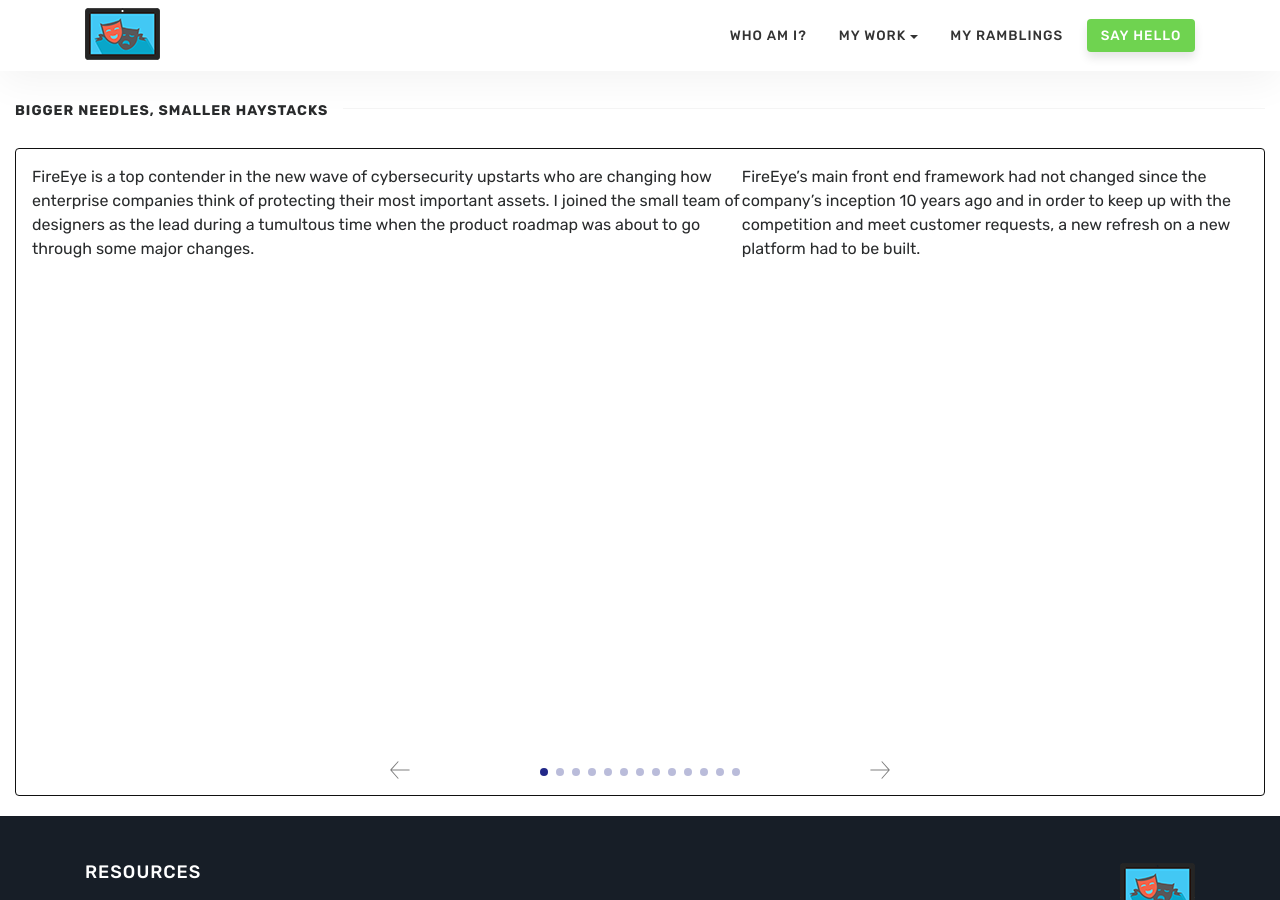
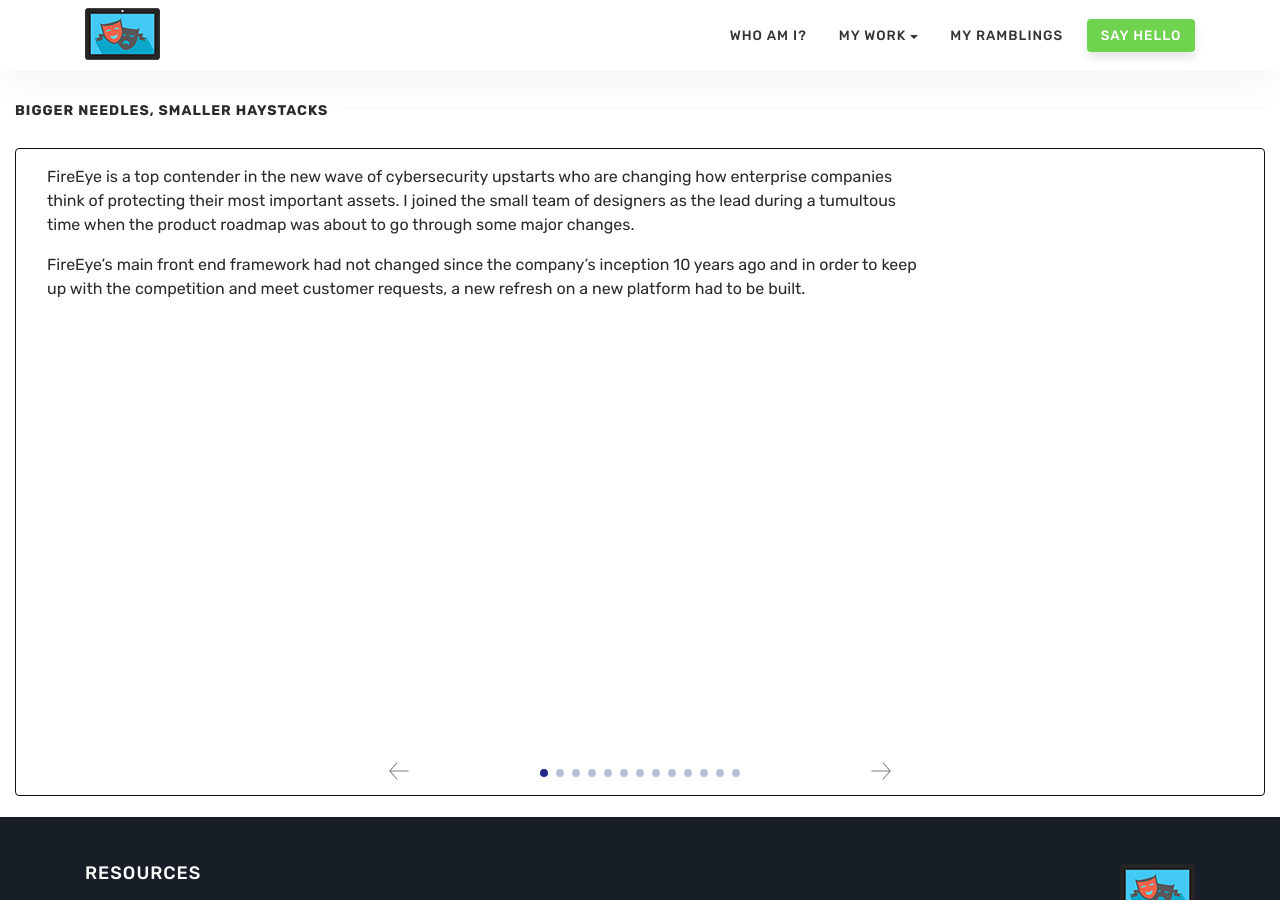
Before and after one commit to parveenj/screenplay, a Jekyll site: the page built from portfolio-fireeye.html, in a window 1280 px wide and 900 px high. Built offline with Jekyll 4.4.1, drawn with Linux system fonts in a browser that asks for light colours.

Commit message:
style slides more

```diff
--- a/portfolio-fireeye.html
+++ b/portfolio-fireeye.html
@@ -13,24 +13,26 @@
 
       <div class="carousel-inner">
         <div class="carousel-item active">
+          <div class="col-9">
             <p>
               FireEye is a top contender in the new wave of cybersecurity upstarts who are changing how enterprise companies think of protecting their most important assets.  I joined the small team of designers as the lead during a tumultous time when the product roadmap was about to go through some major changes.
             </p><p>
               FireEye’s main front end framework had not changed since the company’s inception 10 years ago and in order to keep up with the competition and meet customer requests, a new refresh on a new platform had to be built.
             </p>
           </div>
+        </div>
         <div class="carousel-item">
-          <div>
+          <div class="col-3">
             <h3>WHAT’S UNDER THE HOOD?</h3>
             <p>
               Even though it was antiquated, I performed an audit on all of the current interfaces to understand what was and was not working well from a usability standpoint. I took notes as I went along since the interfaces are deep and complicated.
             </p>
           </div>
-          <img src="{{site.baseurl}}/assets/images/story-fireeye-2.png">
+          <div class="col-9"><img src="{{site.baseurl}}/assets/images/story-fireeye-2.png"></div>
         </div>
         <div class="carousel-item">
-          <img src="{{site.baseurl}}/assets/images/story-fireeye-3.png">
-          <div>
+          <div class="col-9"><img src="{{site.baseurl}}/assets/images/story-fireeye-3.png"></div class="col-9">
+          <div class="col-3">
             <h3>WHAT DO SECURITY ANALYSTS DO?</h3>
             <p>
               I needed to better understand how users interacted with our product in their day to day jobs yet it was hard to lock down a lot of past research on the matter. To help my brain explore this narrative, I storyboarded a typical day based on what I could dig up.
@@ -38,17 +40,17 @@
           </div>
         </div>
         <div class="carousel-item">
-          <div>
+          <div class="col-3">
             <h3>FROM THE USERS MOUTH</h3>
             <p>
               Nothing is more raw than actually talking to users so I fought to get in front of them and have them walk me through how they use FireEye’s products. Although this was a process I had to define from scratch, I was able to speak to 5 customers and help put together a presentation for the entire department to review.
             </p>
           </div>
-          <img src="{{site.baseurl}}/assets/images/story-fireeye-4.png">
+          <div class="col-9"><img src="{{site.baseurl}}/assets/images/story-fireeye-4.png"></div class="col-9">
         </div>
         <div class="carousel-item">
-          <img src="{{site.baseurl}}/assets/images/story-fireeye-5.png">
-          <div>
+          <div class="col-9"><img src="{{site.baseurl}}/assets/images/story-fireeye-5.png"></div>
+          <div class="col-3">
             <h3>WHAT DO OUR USERS THINK ABOUT?</h3>
             <p>
               Through what has been collected thus far, I put together the key insights I wanted to address for a redesign.
@@ -56,8 +58,8 @@
           </div>
         </div>
         <div class="carousel-item">
-          <img src="{{site.baseurl}}/assets/images/story-fireeye-6.png">
-          <div>
+          <div class="col-9"><img src="{{site.baseurl}}/assets/images/story-fireeye-6.png"></div class="col-9">
+          <div class="col-3">
             <h3>A NEW CONCEPT IS BORN</h3>
             <p>
               Our design team brainstormed a few concepts that needed to be evaluated such as giving users better insight and control over their security landscape.  We came up with new features that would help in these regards. The features were introduced as a container for multiple alerts called Investigations.
@@ -65,19 +67,21 @@
           </div>
         </div>
         <div class="carousel-item">
-          <div>
+          <div class="col-3">
             <h3>LEAD IDEATION EFFORTS WITH THE TEAM</h3>
             <p>
               With new concepts come new problems as we had to identify how the new features for Investigations would integrate with how alerts were already being presented to users. The full design team worked through ideas via paper, whiteboards, and sticky notes.
             </p>
           </div>
+          <div class="col-9">
             <img src="{{site.baseurl}}/assets/images/story-fireeye-7a.png">
             <img src="{{site.baseurl}}/assets/images/story-fireeye-7b.png">
             <img src="{{site.baseurl}}/assets/images/story-fireeye-7c.png">
+          </div class="col-9">
         </div>
         <div class="carousel-item">
-          <img src="{{site.baseurl}}/assets/images/story-fireeye-8.png">
-          <div>
+          <div class="col-9"><img src="{{site.baseurl}}/assets/images/story-fireeye-8.png"></div class="col-9">
+          <div class="col-3">
             <h3>INVESTIGATIONS COME ALIVE</h3>
             <p>
               It was time to put together a few wireframes so that we could collaborate with the broader Engineering team. Our concepts required a few iterations and we had ended up creating over 100 wireframes including the features we wanted to incorporate.
@@ -85,17 +89,17 @@
           </div>
         </div>
         <div class="carousel-item">
-          <div>
+          <div class="col-3">
             <h3>GETTING OTHERS IN THE GAME</h3>
             <p>
               Investigations resulted in over 50 unique screens that strung together into a cohesive flow which took our entire team weeks upon weeks to get right. We would iterate with the rest of the Engineering and Product teams through collection of feedback via sticky notes. Sometimes there wouldn’t be enough table space to review it all!
             </p>
           </div>
-          <img src="{{site.baseurl}}/assets/images/story-fireeye-9.png">
+          <div class="col-9"><img src="{{site.baseurl}}/assets/images/story-fireeye-9.png"></div class="col-9">
         </div>
         <div class="carousel-item">
 
-          <div>
+          <div class="col-9">
             <h3>A PROBLEM SURFACES</h3>
             <p>
               I shared our designs with the users I researched earlier via an interactive prototype in Axure. It was discovered that there were problems with the Investigations concept. Each user was hesitant to abandon the existing Alerts experience for fear of missing anything important due to transitioning to something new.
@@ -103,10 +107,12 @@
           </div>
         </div>
         <div class="carousel-item">
+          <div class="col-9">
             <img src="{{site.baseurl}}/assets/images/story-fireeye-11a.png">
             <img src="{{site.baseurl}}/assets/images/story-fireeye-11b.png">
             <img src="{{site.baseurl}}/assets/images/story-fireeye-11c.mp4">
-          <div>
+          </div>
+          <div class="col-3">
             <h3>A SMOOTHER INTRODUCTION TO INVESTIGATIONS</h3>
             <p>
               After reviewing feedback internally, we decided to not pivot users into the Investigations experience but start to bleed some much needed features into the existing Alerts experience. You can think of the new approach based on this modified graphic.
@@ -116,19 +122,19 @@
           </div>
         </div>
         <div class="carousel-item">
-          <img src="{{site.baseurl}}/assets/images/story-fireeye-12a.png">
-          <div>
+          <div class="col-3">
             <h3>GOING ATOMIC</h3>
             <p>
               When we had motion to move forward with development, we had to create a better system of documenting features. I had been introduced to Brad Frost’s Atomic Design concept and felt it was the perfect model to follow in terms of production.  This especially worked for me as I have a life science degree!
+              <img src="{{site.baseurl}}/assets/images/story-fireeye-12a.png">
             </p><p>
               Our team went through all existing interfaces to label patterns that were Atoms, Molecules, and Organisms. We documented the components on internal wiki pages and flushed it out with some additional documentation such as microinteractions.
             </p>
-            <img src="{{site.baseurl}}/assets/images/story-fireeye-12b.png">
+            <div class="col-9"></div><img src="{{site.baseurl}}/assets/images/story-fireeye-12b.png"></div>
           </div>
         </div>
         <div class="carousel-item">
-          <div>
+          <div class="col-9">
             <h3>Was it worth it?</h3>
             <p>
               There were two major successes: 1) FireEye approved the first updated Alerts experience since the company’s inception and 2) FireEye established an improved design culture involving user research as well as the company’s first design system that will help it iterate faster on products in the future.
```
Also changed, not shown: portfolio-apple.html (+24 -18 lines), 2 other files. Lines whose indentation alone changed are shown as unchanged.
